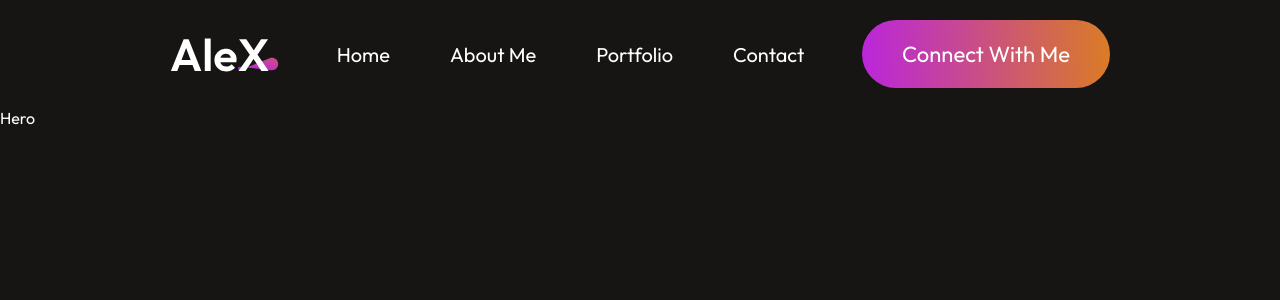
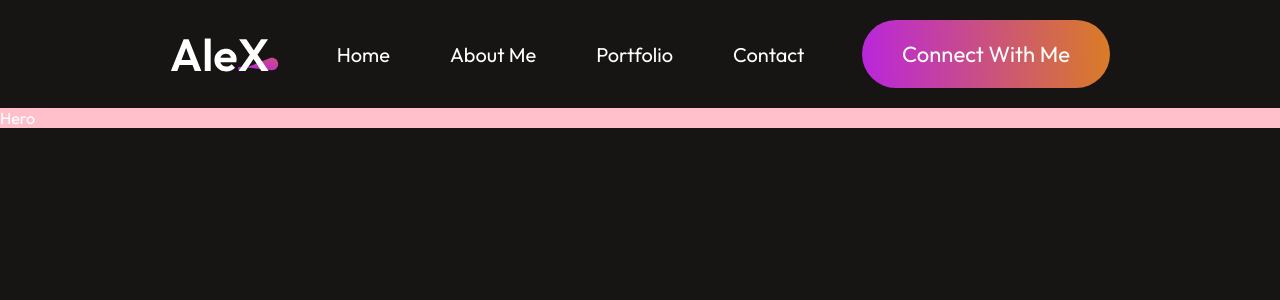
Before and after one commit to hellokristinafaye/portfolio-react, a React (Vite) app: page / in a window 1280 px wide. Shown: the top 300 px of the page. Built offline with nearby package versions, Linux system fonts and the light colour scheme.

Commit message:
Hero CSS sanity check

```diff
--- a/src/components/Hero/Hero.css
+++ b/src/components/Hero/Hero.css
@@ -0,0 +1,3 @@
+.hero {
+    background: pink;
+}
--- a/src/components/Hero/Hero.jsx
+++ b/src/components/Hero/Hero.jsx
@@ -3,7 +3,7 @@ import './Hero.css';
 
 const Hero = () => {
   return (
-    <div>Hero</div>
+    <div className="hero">Hero</div>
   )
 }
 
```
